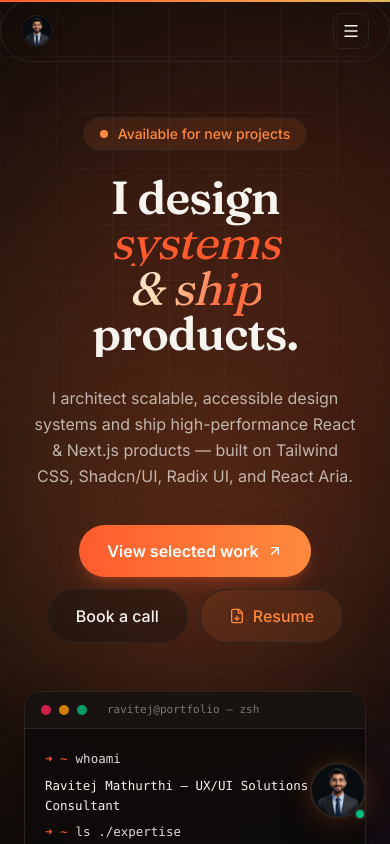
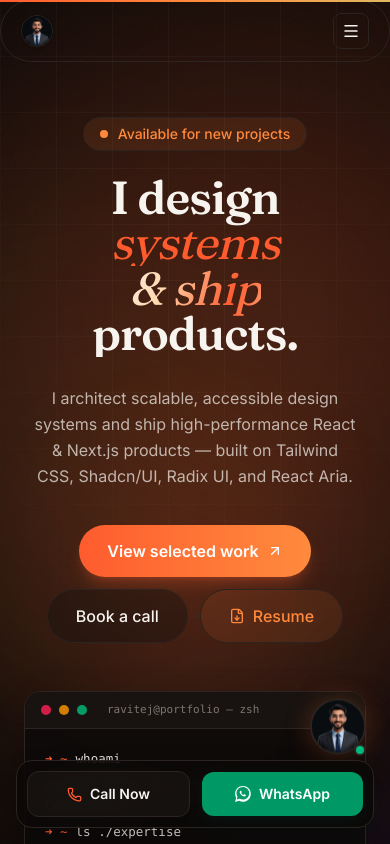
Before and after one commit to DodailSolutions/ravitejmathurthi, a Next.js app: page / in a window 390 px wide. Shown: the top 844 px of the page. Built offline with nearby package versions, Linux system fonts and the light colour scheme.

Commit message:
feat: hide footer on mobile and add mobile bottom quick action menu for Call/WhatsApp

```diff
--- a/src/app/page.tsx
+++ b/src/app/page.tsx
@@ -8,6 +8,7 @@ import { Skills } from "@/components/sections/skills";
 import { Experience } from "@/components/sections/experience";
 import { Contact } from "@/components/sections/contact";
 import { Footer } from "@/components/footer";
+import { MobileBottomMenu } from "@/components/mobile-bottom-menu";
 import { AvatarBuddy } from "@/components/ui/avatar-buddy";
 import { CommandPalette } from "@/components/ui/command-palette";
 import { Cursor } from "@/components/ui/cursor";
@@ -18,7 +19,7 @@ export default function Home() {
     <>
       <Preloader />
       <Navbar />
-      <main className="flex-1">
+      <main className="flex-1 pb-24 md:pb-0">
         <Hero />
         <Marquee />
         <About />
@@ -29,6 +30,7 @@ export default function Home() {
         <Contact />
       </main>
       <Footer />
+      <MobileBottomMenu />
       <AvatarBuddy />
       <CommandPalette />
       <Cursor />
--- a/src/components/footer.tsx
+++ b/src/components/footer.tsx
@@ -24,7 +24,7 @@ const socialLinks = [
 
 export function Footer() {
   return (
-    <footer className="relative border-t border-border bg-surface/20 print:hidden">
+    <footer className="hidden md:block relative border-t border-border bg-surface/20 print:hidden">
       {/* Subtle gradient glow at top */}
       <div className="pointer-events-none absolute inset-x-0 top-0 h-px bg-gradient-to-r from-transparent via-accent/40 to-transparent" />
 
--- /dev/null
+++ b/src/components/mobile-bottom-menu.tsx
@@ -0,0 +1,43 @@
+"use client";
+
+import React from "react";
+import { Phone } from "lucide-react";
+
+const WhatsAppIcon = (props: React.SVGProps<SVGSVGElement>) => (
+  <svg
+    viewBox="0 0 24 24"
+    fill="currentColor"
+    width="1em"
+    height="1em"
+    {...props}
+  >
+    <path d="M.057 24l1.687-6.163c-1.041-1.804-1.588-3.849-1.587-5.946C.003 5.324 5.328 0 11.859 0c3.166.001 6.141 1.233 8.378 3.469 2.237 2.235 3.467 5.21 3.466 8.377-.003 6.534-5.328 11.858-11.86 11.858-2.004-.001-3.974-.509-5.725-1.478L0 24zm6.54-5.3c1.676.995 3.292 1.56 5.325 1.562 5.168 0 9.373-4.204 9.375-9.376.001-2.505-.973-4.86-2.744-6.63C16.48 2.486 14.12 1.51 11.62 1.51c-5.17 0-9.375 4.205-9.377 9.377-.001 2.015.523 3.617 1.518 5.284L2.735 20.3l4.095-.989-.233-.011zM15.57 12.97c-.217-.109-1.291-.637-1.49-.71-.2-.072-.345-.109-.49.109-.145.218-.562.71-.689.855-.127.145-.254.163-.472.054-.218-.109-.922-.34-1.758-1.086-.65-.58-1.09-1.297-1.218-1.515-.127-.217-.013-.335.096-.443.099-.098.218-.254.327-.381.109-.127.146-.218.218-.363.073-.146.037-.272-.018-.381-.055-.109-.49-1.181-.672-1.618-.177-.427-.372-.369-.51-.376-.13-.007-.28-.008-.43-.008-.15 0-.395.056-.602.28-.206.225-.79.772-.79 1.882 0 1.11.807 2.183.918 2.333.111.15 1.587 2.422 3.844 3.397.536.232.955.37 1.28.474.538.172 1.028.148 1.415.09.431-.064 1.291-.527 1.472-1.037.18-.51.18-.946.126-1.037-.054-.09-.2-.146-.418-.255z" />
+  </svg>
+);
+
+export function MobileBottomMenu() {
+  return (
+    <div
+      className="fixed bottom-4 left-1/2 z-50 w-[calc(100%-32px)] max-w-md -translate-x-1/2 rounded-2xl border border-border/60 bg-background/80 p-2.5 shadow-2xl backdrop-blur-lg md:hidden flex items-center gap-3 transition-transform duration-300"
+      role="navigation"
+      aria-label="Mobile quick actions"
+    >
+      <a
+        href="tel:+919490339781"
+        className="flex-1 flex items-center justify-center gap-2 rounded-xl border border-border bg-surface-2/60 py-3 text-sm font-semibold text-foreground transition-all hover:bg-surface-2 active:scale-95 focus:outline-none focus:ring-2 focus:ring-accent"
+      >
+        <Phone size={15} className="text-accent" />
+        Call Now
+      </a>
+      <a
+        href="https://wa.me/919490339781?text=Hi%20Ravitej,%20I%20saw%20your%20portfolio%20and%20wanted%20to%20connect!"
+        target="_blank"
+        rel="noopener noreferrer"
+        className="flex-1 flex items-center justify-center gap-2 rounded-xl bg-emerald-600 py-3 text-sm font-semibold text-white shadow-lg shadow-emerald-950/20 transition-all hover:bg-emerald-500 active:scale-95 focus:outline-none focus:ring-2 focus:ring-emerald-400"
+      >
+        <WhatsAppIcon className="size-4" />
+        WhatsApp
+      </a>
+    </div>
+  );
+}
--- a/src/components/ui/avatar-buddy.tsx
+++ b/src/components/ui/avatar-buddy.tsx
@@ -72,7 +72,7 @@ export function AvatarBuddy() {
         initial={{ scale: 0 }}
         animate={{ scale: 1 }}
         onClick={() => { setDismissed(false); setVisible(true); }}
-        className="fixed bottom-6 right-6 z-40 grid size-10 place-items-center rounded-full bg-surface-2 border border-border text-muted hover:text-foreground shadow-lg transition-colors print:hidden cursor-pointer"
+        className="fixed bottom-[88px] md:bottom-6 right-6 z-40 grid size-10 place-items-center rounded-full bg-surface-2 border border-border text-muted hover:text-foreground shadow-lg transition-colors print:hidden cursor-pointer"
         aria-label="Show avatar buddy"
       >
         <MessageCircle size={18} />
@@ -88,7 +88,7 @@ export function AvatarBuddy() {
           animate={{ opacity: 1, y: 0, scale: 1 }}
           exit={{ opacity: 0, y: 40, scale: 0.6 }}
           transition={{ type: "spring", stiffness: 260, damping: 22 }}
-          className="fixed bottom-6 right-6 z-40 flex flex-col items-end gap-2 print:hidden"
+          className="fixed bottom-[88px] md:bottom-6 right-6 z-40 flex flex-col items-end gap-2 print:hidden"
         >
           {/* Speech bubble */}
           <AnimatePresence>
```
